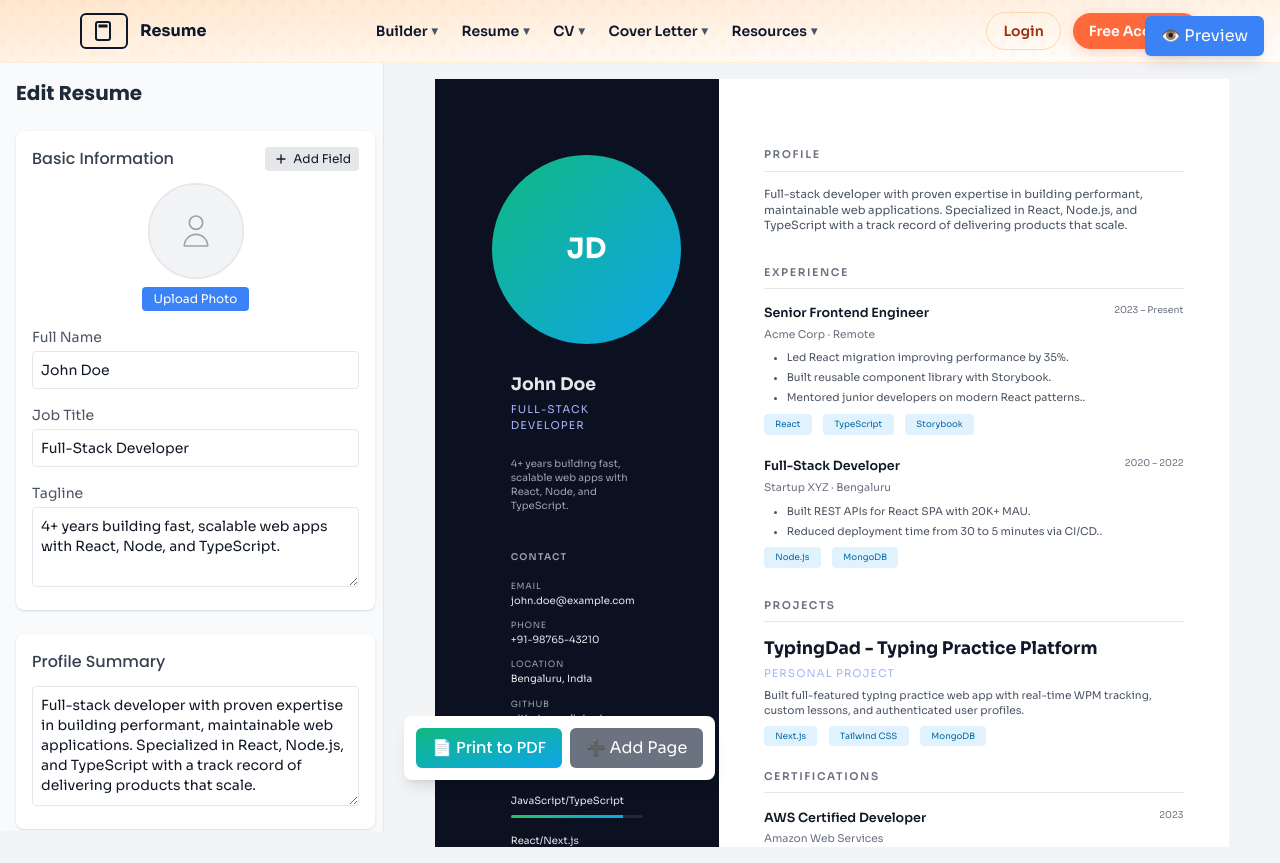
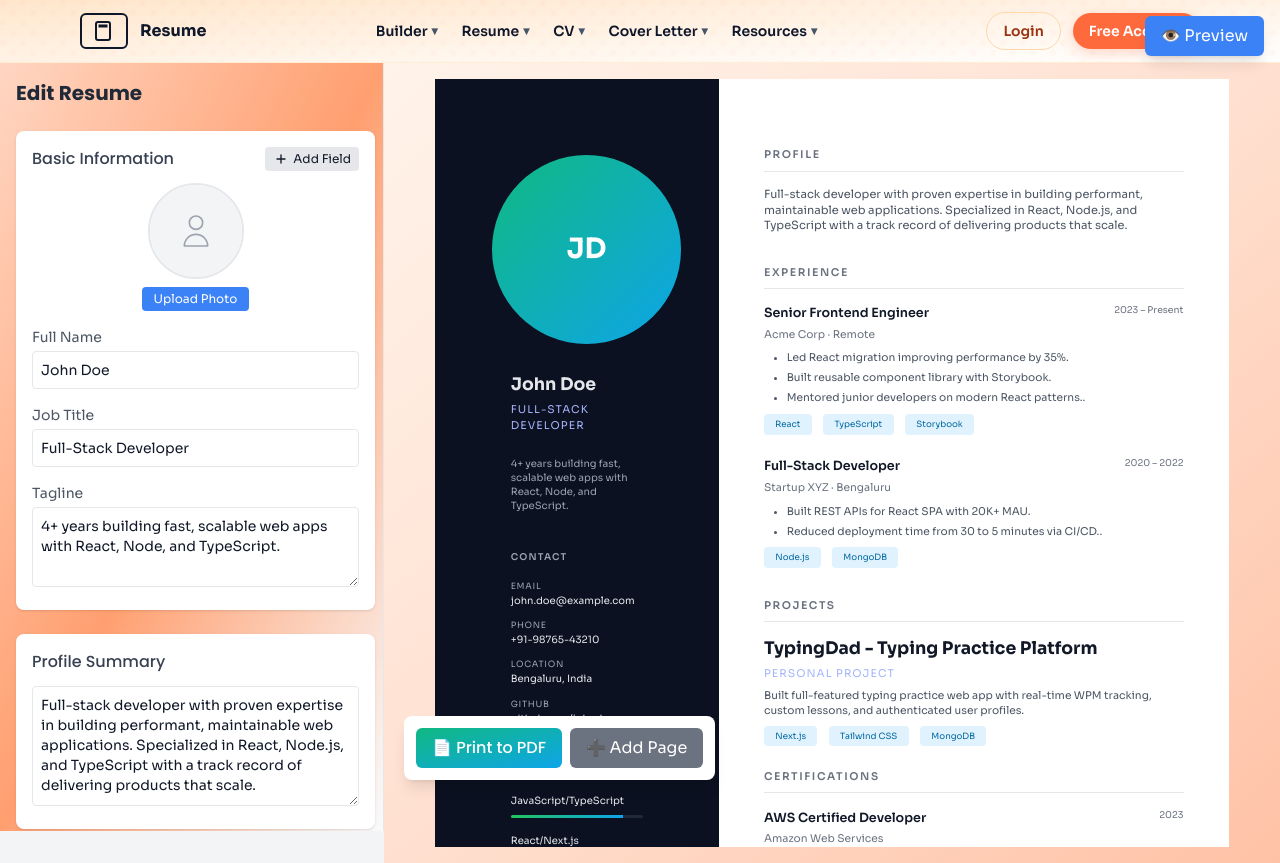
Before and after one commit to HARIBABU52/Resume, a Next.js app: page /resume in a window 1280 px wide. Built offline with nearby package versions, Linux system fonts and the light colour scheme.

Commit message:
background:

```diff
--- a/app/resume/page.jsx
+++ b/app/resume/page.jsx
@@ -630,7 +630,7 @@ export default function Page() {
       <div className="flex min-h-screen">
         {/* Editor Panel */}
         {isEditing && (
-          <div className="w-96 p-4 bg-gray-50 border-r editor-panel scrollable-y">
+          <div className="w-96 p-4 bg-gray-50 border-r editor-panel scrollable-y bg-gradient-to-br from-[#FFD6C2] via-[#FF9F70] to-[#FF6F3C">
             <h2 className="text-xl font-bold mb-6 text-gray-800">Edit Resume</h2>
 
             <div className="space-y-6">
@@ -1151,7 +1151,11 @@ export default function Page() {
         )}
 
         {/* Resume Preview */}
-        <div className="flex-1 p-4 bg-gray-100">
+<div className="flex-1 p-4 bg-gradient-to-br from-[#FFF3EA] via-[#FFE0D0] to-[#FFC2A6]">
+
+
+
+
           <div className="max-w-[210mm] mx-auto resume-preview">
             <div ref={containerRef}>
               {pages.map((pg, i) => (
```
